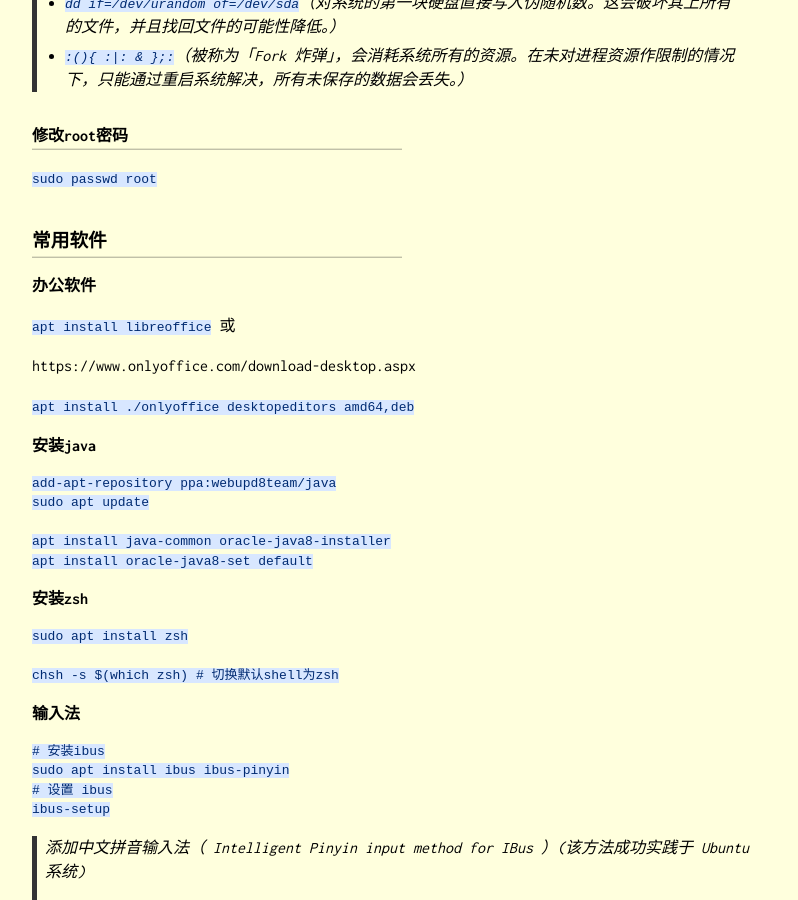
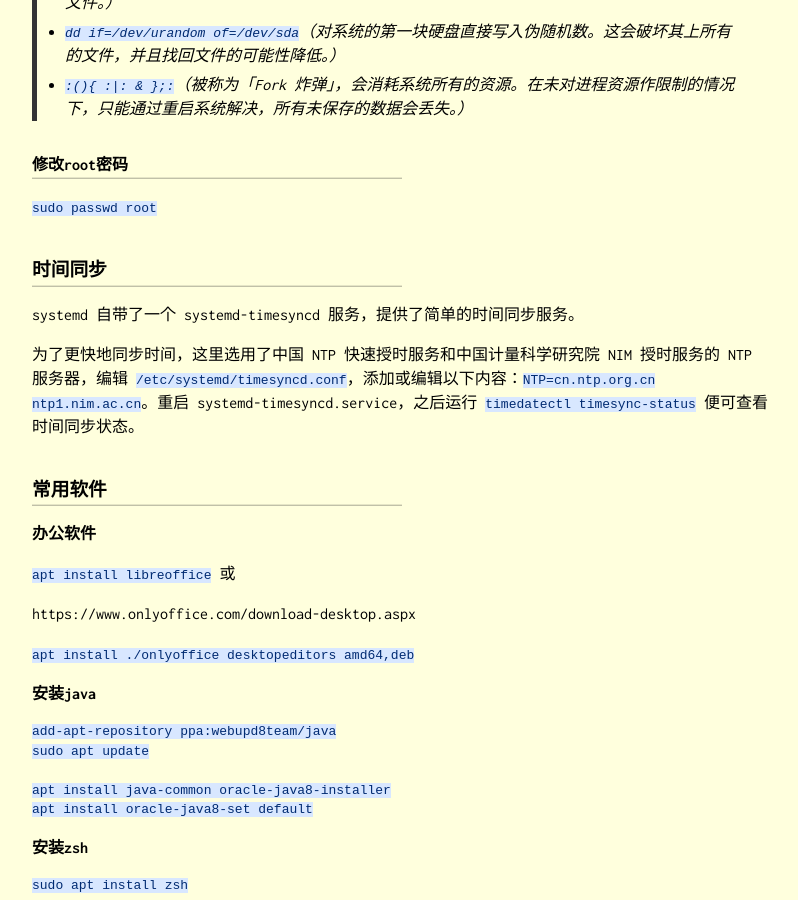
Before and after one commit to mkDlufop/mkDlufop.github.io, a Jekyll site: the page built from _posts/2020-12-02-linux-configurations.md, in a window 1280 px wide and 900 px high, scrolled down 1894 px. Shown: the whole window, without its empty margins (238-1036 px from the left). Built offline with Jekyll 4.4.1, drawn with Linux system fonts in a browser that asks for light colours.

Commit message:
update: 补充 Linux 中时间同步的内容

```diff
--- a/_posts/2020-12-02-linux-configurations.md
+++ b/_posts/2020-12-02-linux-configurations.md
@@ -80,6 +80,12 @@ sudo rpm -i name.rpm
 #### 修改root密码
 
 `sudo passwd root `
+
+### 时间同步
+
+systemd 自带了一个 systemd-timesyncd 服务，提供了简单的时间同步服务。
+
+为了更快地同步时间，这里选用了中国 NTP 快速授时服务和中国计量科学研究院 NIM 授时服务的 NTP 服务器，编辑 `/etc/systemd/timesyncd.conf`，添加或编辑以下内容：`NTP=cn.ntp.org.cn ntp1.nim.ac.cn`。重启 systemd-timesyncd.service，之后运行 `timedatectl timesync-status` 便可查看时间同步状态。
 
 ### 常用软件
 
```
